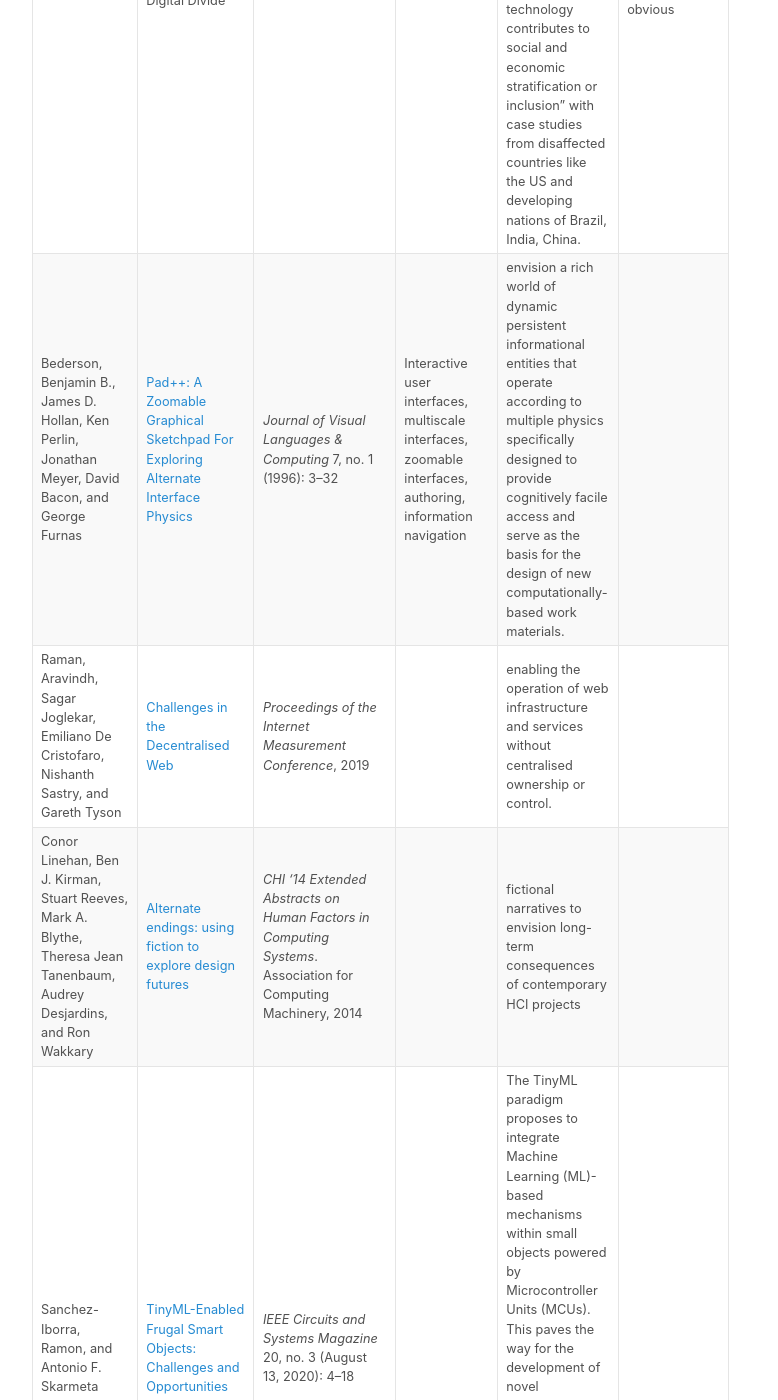
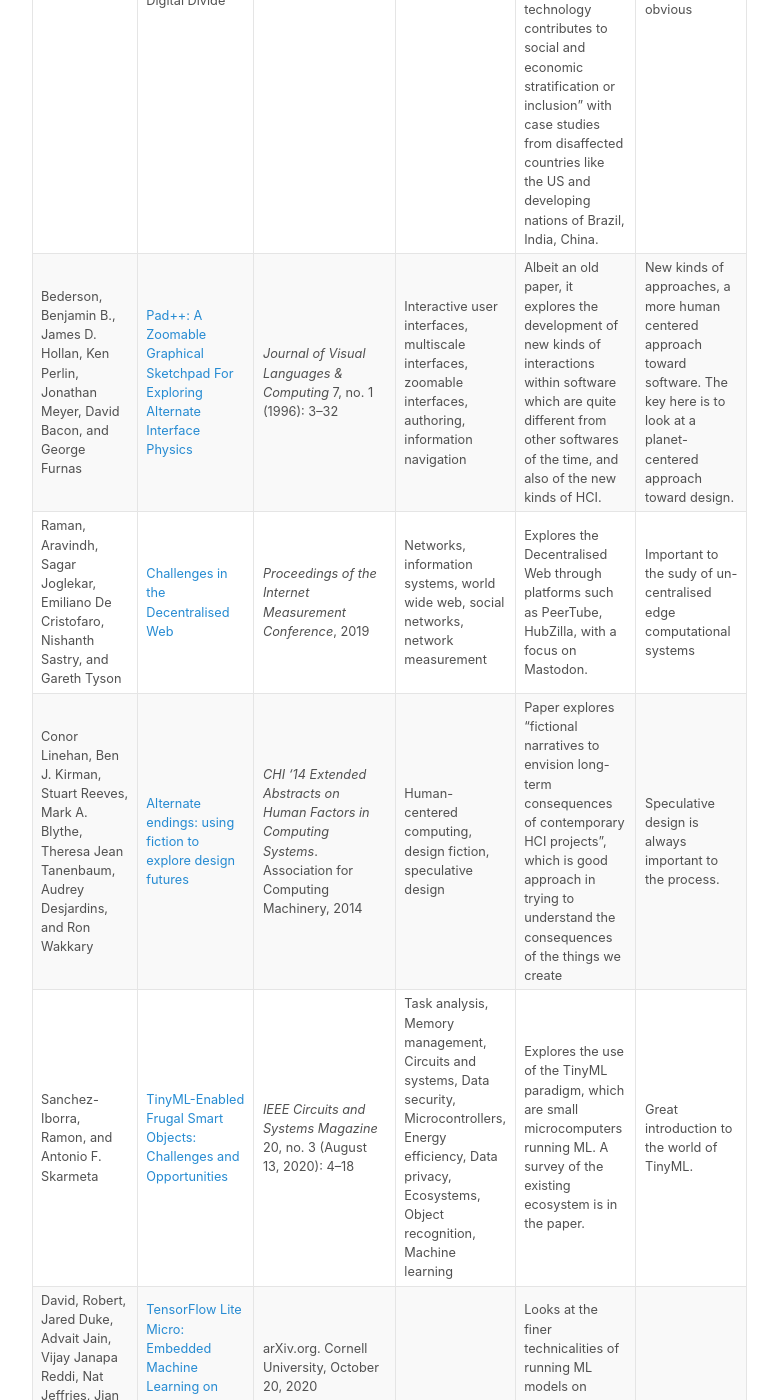
Before and after one commit to burnedsap/ms2, a Jekyll site: the page built from _posts/2021-02-09-annotated-biliography.md, in a window 1280 px wide and 1400 px high, scrolled down 1827 px. Shown: the whole window, without its empty margins (294-1072 px from the left). Built offline with Jekyll 4.4.1, drawn with Linux system fonts in a browser that asks for light colours; some of the changed text lies outside the part shown.

Commit message:
Update 2021-02-09-annotated-biliography.md

```diff
--- a/_posts/2021-02-09-annotated-biliography.md
+++ b/_posts/2021-02-09-annotated-biliography.md
@@ -11,10 +11,10 @@ title: Annotated Bibliography
 | Anand, Abhinav, Veljko Pejovic, Elizabeth M. Belding, and David L. Johnson | [VillageCell](https://doi.org/10.1145/2160673.2160698)       | *Proceedings of the Fifth International Conference on Information and Communication Technologies and Development - ICTD '12*, March 2012 | Networks, Network architecture, Cross-computing tools and techniques | VillageCell uses existing technology stack to create systems which help boost connectivity in areas often left behind by the government and development organisations. This "relies on software defined radios and open-source solutions to provide free local and cheap long-distance communication for remote regions". | The focus on using existing tech stacks is of particular interest to me. The implementation of this does raise some questions which I'd like to keep in mind. |
 | Matthee, K. W., G. Mweemba, A. V. Pais, G. van Stam, and M. Rijken | [Bringing Internet Connectivity to Rural Zambia Using a Collaborative Approach](https://doi.org/10.1109/ictd.2007.4937391) | *2007 International Conference on Information and Communication Technologies and Development*, 2007 | Web and internet services,  Satellites,  IP networks,  Wireless LAN,  Employment,  Costs,  Bandwidth,  International collaboration,  Africa,  Technological innovation | Similar to VillageCell, this paper shows how using older tech stacks can be used to provide services. It "operates using satellite terminals (for connection to the Internet) and a wireless local area network." Especially with regard to the potential use cases of this application. | Great use of older tech, especially with the uses cases mentioned of helping communities |
 | Warschauer, Mark                                             | Technology and Social Inclusion: Rethinking the Digital Divide | Cambridge, MA: MIT, 2004                                     | Digital divide, social inclusion                             | A great read which goes into details of "Drawing on theory from political science, economics, sociology, psychology, communications, education, and linguistics, the book examines the ways in which differing access to technology contributes to social and economic stratification or inclusion" with case studies from disaffected countries like the US and developing nations of Brazil, India, China. | Interesting read-nice direction to head in, if obvious       |
-| Bederson, Benjamin B., James D. Hollan, Ken Perlin, Jonathan Meyer, David Bacon, and George Furnas | [Pad++: A Zoomable Graphical Sketchpad For Exploring Alternate Interface Physics](https://doi.org/10.1006/jvlc.1996.0002) | *Journal of Visual Languages & Computing* 7, no. 1 (1996): 3–32 | Interactive user interfaces, multiscale interfaces, zoomable interfaces, authoring, information navigation | envision a rich world of dynamic persistent informational entities that operate according to multiple physics specifically designed to provide cognitively facile access and serve as the basis for the design of new computationally-based work materials. |                                                              |
-| Raman, Aravindh, Sagar Joglekar, Emiliano De Cristofaro, Nishanth Sastry, and Gareth Tyson | [Challenges in the Decentralised Web](https://doi.org/10.1145/3355369.3355572) | *Proceedings of the Internet Measurement Conference*, 2019   |                                                              | enabling the operation of web infrastructure and services without centralised ownership or control. |                                                              |
-| Conor Linehan, Ben J. Kirman, Stuart Reeves, Mark A. Blythe, Theresa Jean Tanenbaum, Audrey Desjardins, and Ron Wakkary | [Alternate endings: using fiction to explore design futures](https://doi.org/10.1145/2559206.2560472) | *CHI '14 Extended Abstracts on Human Factors in Computing Systems*. Association for Computing Machinery, 2014 |                                                              | fictional narratives to envision long-term consequences of contemporary HCI projects |                                                              |
-| Sanchez-Iborra, Ramon, and Antonio F. Skarmeta               | [TinyML-Enabled Frugal Smart Objects: Challenges and Opportunities]( https://doi.org/10.1109/mcas.2020.3005467) | *IEEE Circuits and Systems Magazine* 20, no. 3 (August 13, 2020): 4–18 |                                                              | The TinyML paradigm proposes to integrate Machine Learning (ML)-based mechanisms within small objects powered by Microcontroller Units (MCUs). This paves the way for the development of novel applications and services that do not need the omnipresent processing support from the cloud, which is power consuming and involves data security and privacy risks. |                                                              |
+| Bederson, Benjamin B., James D. Hollan, Ken Perlin, Jonathan Meyer, David Bacon, and George Furnas | [Pad++: A Zoomable Graphical Sketchpad For Exploring Alternate Interface Physics](https://doi.org/10.1006/jvlc.1996.0002) | *Journal of Visual Languages & Computing* 7, no. 1 (1996): 3–32 | Interactive user interfaces, multiscale interfaces, zoomable interfaces, authoring, information navigation | Albeit an old paper, it explores the development of new kinds of interactions within software which are quite different from other softwares of the time, and also of the new kinds of HCI. | New kinds of approaches, a more human centered approach toward software. The key here is to look at a planet-centered approach toward design. |
+| Raman, Aravindh, Sagar Joglekar, Emiliano De Cristofaro, Nishanth Sastry, and Gareth Tyson | [Challenges in the Decentralised Web](https://doi.org/10.1145/3355369.3355572) | *Proceedings of the Internet Measurement Conference*, 2019   | Networks, information systems, world wide web, social networks, network measurement | Explores the Decentralised Web through platforms such as PeerTube, HubZilla, with a focus on Mastodon. | Important to the sudy of un-centralised edge computational systems |
+| Conor Linehan, Ben J. Kirman, Stuart Reeves, Mark A. Blythe, Theresa Jean Tanenbaum, Audrey Desjardins, and Ron Wakkary | [Alternate endings: using fiction to explore design futures](https://doi.org/10.1145/2559206.2560472) | *CHI '14 Extended Abstracts on Human Factors in Computing Systems*. Association for Computing Machinery, 2014 | Human-centered computing, design fiction, speculative design | Paper explores "fictional narratives to envision long-term consequences of contemporary HCI projects", which is good approach in trying to understand the consequences of the things we create | Speculative design is always important to the process.       |
+| Sanchez-Iborra, Ramon, and Antonio F. Skarmeta               | [TinyML-Enabled Frugal Smart Objects: Challenges and Opportunities]( https://doi.org/10.1109/mcas.2020.3005467) | *IEEE Circuits and Systems Magazine* 20, no. 3 (August 13, 2020): 4–18 | Task analysis,  Memory management,  Circuits and systems,  Data security,  Microcontrollers,  Energy efficiency,  Data privacy,  Ecosystems,  Object recognition,  Machine learning | Explores the use of the TinyML paradigm, which are small microcomputers running ML. A survey of the existing ecosystem is in the paper. | Great introduction to the world of TinyML.                   |
 | David, Robert, Jared Duke, Advait Jain, Vijay Janapa Reddi, Nat Jeffries, Jian Li, Nick Kreeger, et al | [TensorFlow Lite Micro: Embedded Machine Learning on TinyML Systems](https://arxiv.org/abs/2010.08678) | arXiv.org. Cornell University, October 20, 2020              |                                                              | Looks at the finer technicalities of running ML models on smaller edge systems |                                                              |
 | Banbury, Colby R., C. Zhou, I. Fedorov, R. Navarro, Urmish Thakker, Dibakar Gope, V. Reddi, Matthew Mattina, and P. N. Whatmough | [MicroNets: Neural Network Architectures for Deploying TinyML Applications on Commodity Microcontrollers](https://www.semanticscholar.org/paper/MicroNets%3A-Neural-Network-Architectures-for-TinyML-Banbury-Zhou/fd9e3e0b047a6d2b13b7a301e552bc375c8ebe09) | *ArXiv*abs/2010.11267 (2020)                                 |                                                              | Executing machine learning workloads locally on resource constrained microcontrollers (MCUs) promises to drastically expand the application space of IoT. However, so-called TinyML presents severe technical challenges, as deep neural network inference demands a large compute and memory budget. To address this challenge, neural architecture search (NAS) promises to help design accurate ML models that meet the tight MCU memory, latency and energy constraints. |                                                              |
 | Lin, J., Wei-Ming Chen, Yujun Lin, J. Cohn, Chuang Gan, and Song Han | [MCUNet: Tiny Deep Learning on IoT Devices](https://www.semanticscholar.org/paper/MCUNet%3A-Tiny-Deep-Learning-on-IoT-Devices-Lin-Chen/ea142242898ccc797af88cc633fb8618b272ee62) | *ArXiv* abs/2007.10319 (2020)                                |                                                              | Combine multiple devices to create a local net: MCUNet, a framework that jointly designs the efficient neural architecture (TinyNAS) and the lightweight inference engine (TinyEngine), enabling ImageNet-scale inference on microcontrollers. |                                                              |
```
